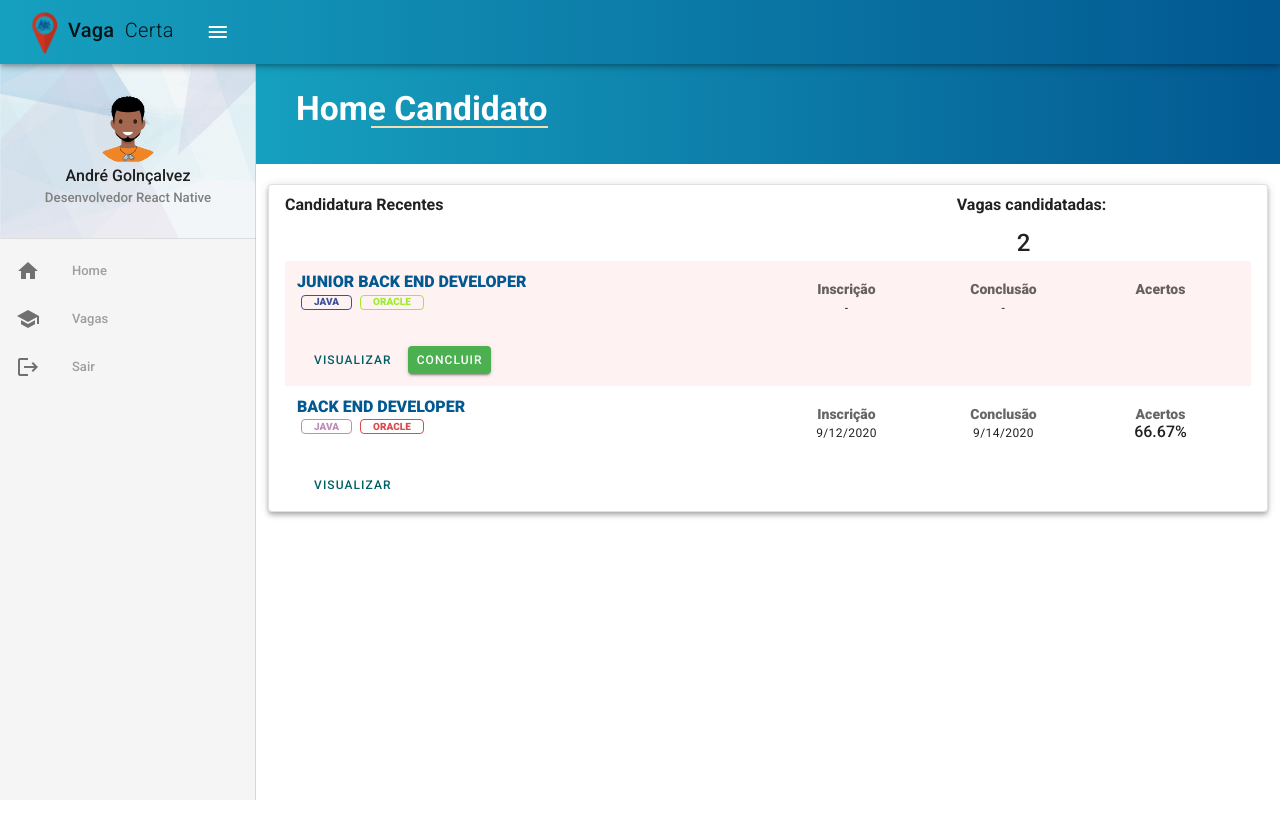
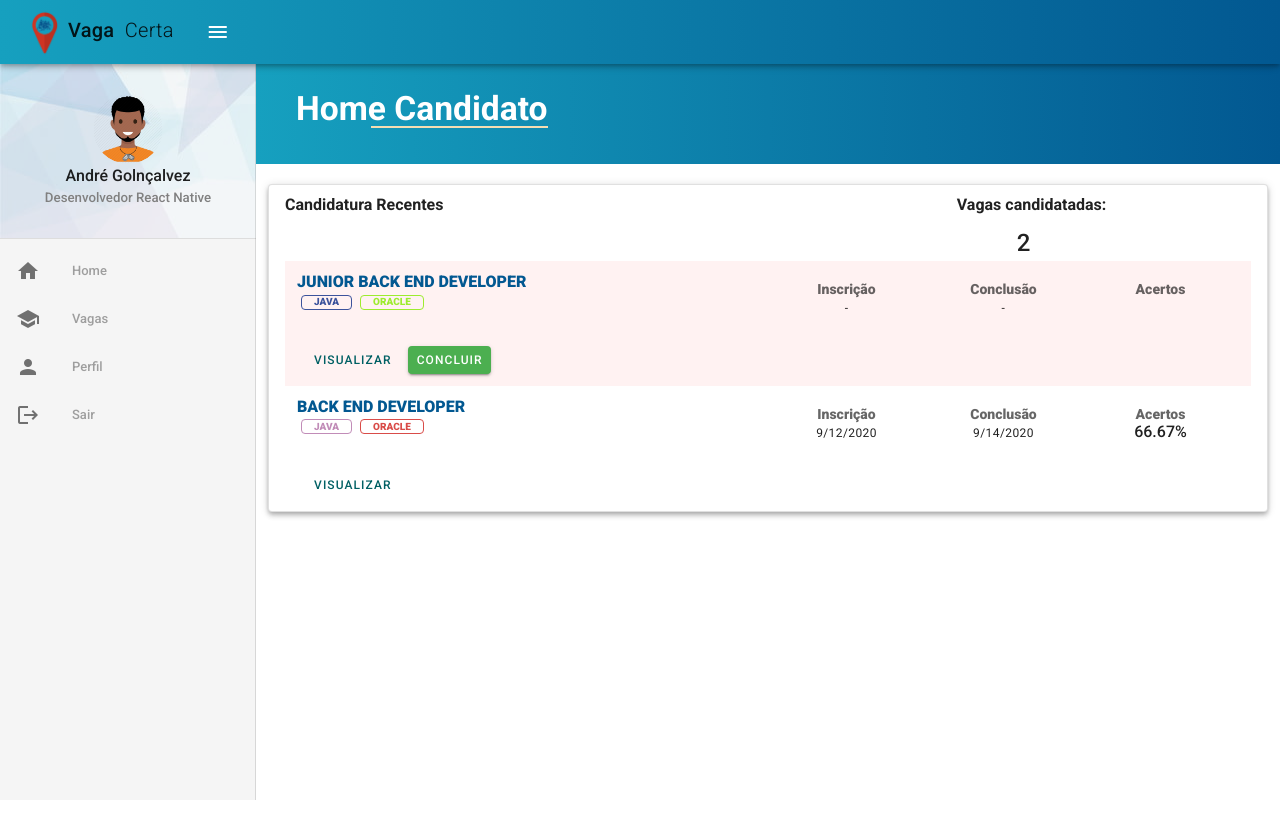
Before and after one commit to will13f0b9/recruitment_frontend, a Vue app: page /candidate in a window 1280 px wide. Shown: the top 838 px of the page. Built offline with nearby package versions, Linux system fonts and the light colour scheme.

Commit message:
fix: click job description go to page job detail

```diff
--- a/src/components/Menu.vue
+++ b/src/components/Menu.vue
@@ -77,6 +77,7 @@ export default {
         path: "#",
       },
       { _id: "jobs", icon: "school", text: "Vagas", path: "/jobs" },
+      { _id: "profile", icon: "person", text: "Perfil", path: "/profile" },
       { _id: "out", icon: "logout", text: "Sair", path: "/" },
     ],
   }),
--- a/src/views/Jobs.vue
+++ b/src/views/Jobs.vue
@@ -21,7 +21,7 @@
             <v-divider :key="item._id" />
             <v-list-item :key="item.title" :class="item.cadidateUsers && item.cadidateUsers.indexOf(userData.userId) != -1 ? 'green lighten-5' : ''">
               <template v-slot:default="{}">
-                <v-list-item-content>
+                <v-list-item-content @click="$router.push('/jobs/'+item._id)">
                   <v-row no-gutters justify="space-between">
                     <v-col md="4">
                       <v-list-item-title
```
